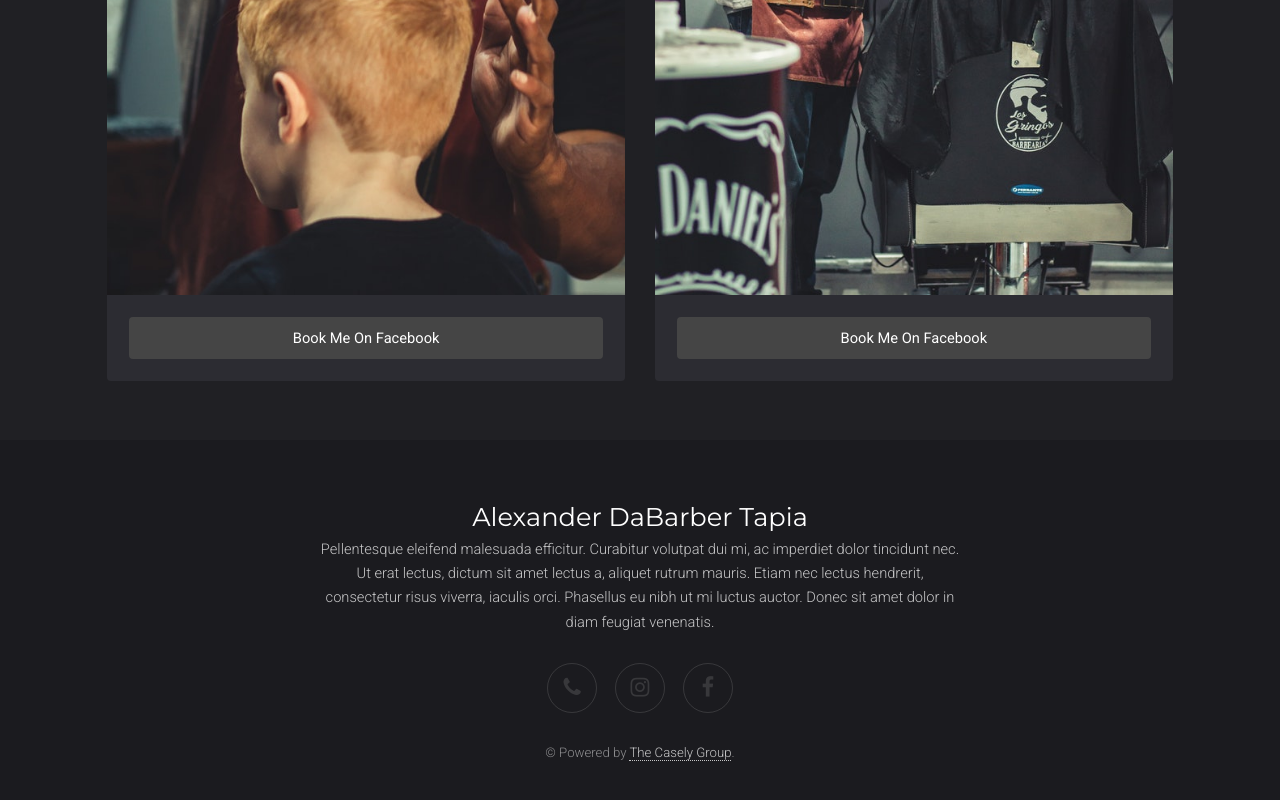
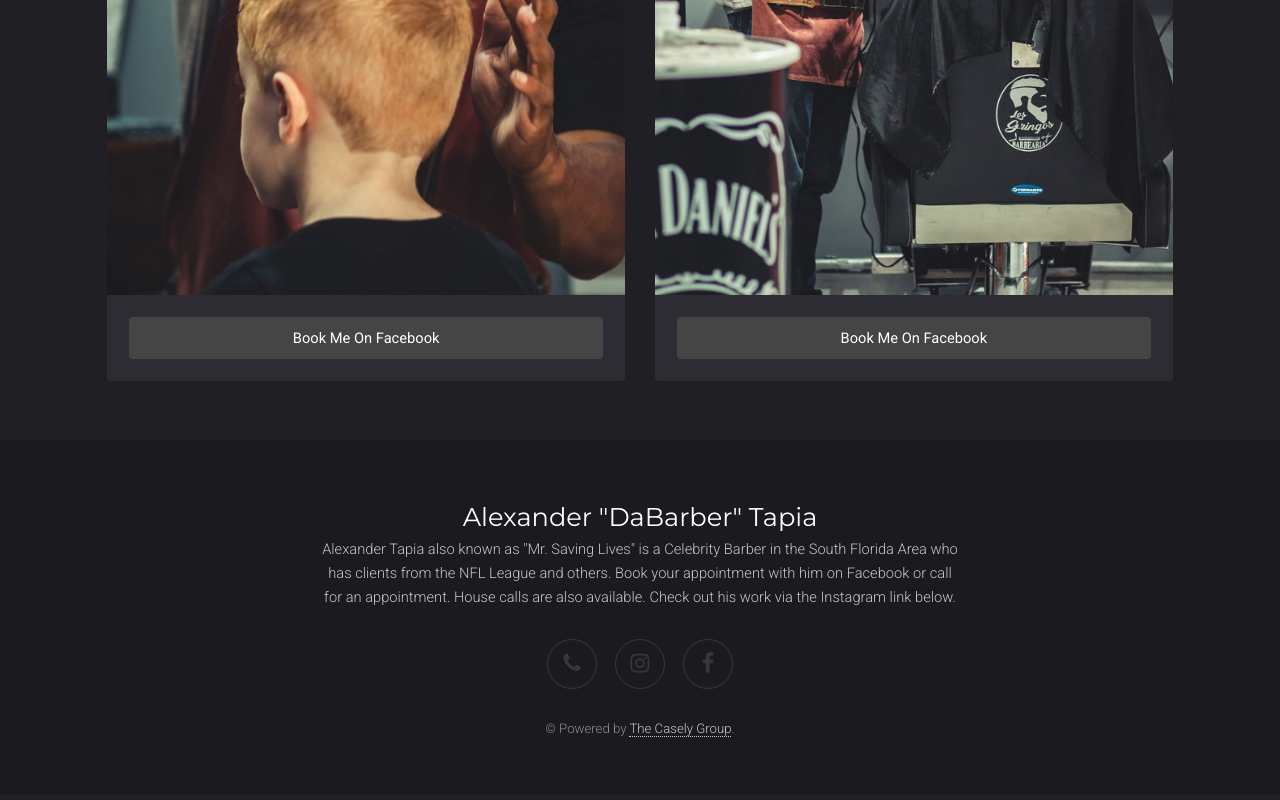
Before and after one commit to DCasely/barber-alexander-tapia, a plain HTML site: page index.html in a window 1280 px wide. Shown: the part 2798-3598 px from the top of the page. Drawn offline with Linux system fonts and the light colour scheme.

Commit message:
udpated footer

```diff
--- a/index.html
+++ b/index.html
@@ -124,13 +124,13 @@
     <!-- Footer -->
     <footer id="footer">
       <div class="inner">
-        <h2>Alexander DaBarber Tapia</h2>
+        <h2>Alexander "DaBarber" Tapia</h2>
         <p>
-          Pellentesque eleifend malesuada efficitur. Curabitur volutpat dui mi,
-          ac imperdiet dolor tincidunt nec. Ut erat lectus, dictum sit amet
-          lectus a, aliquet rutrum mauris. Etiam nec lectus hendrerit,
-          consectetur risus viverra, iaculis orci. Phasellus eu nibh ut mi
-          luctus auctor. Donec sit amet dolor in diam feugiat venenatis.
+          Alexander Tapia also known as "Mr. Saving Lives" is a Celebrity Barber
+          in the South Florida Area who has clients from the NFL League and
+          others. Book your appointment with him on Facebook or call for an
+          appointment. House calls are also available. Check out his work via
+          the Instagram link below.
         </p>
 
         <ul class="icons">
```
